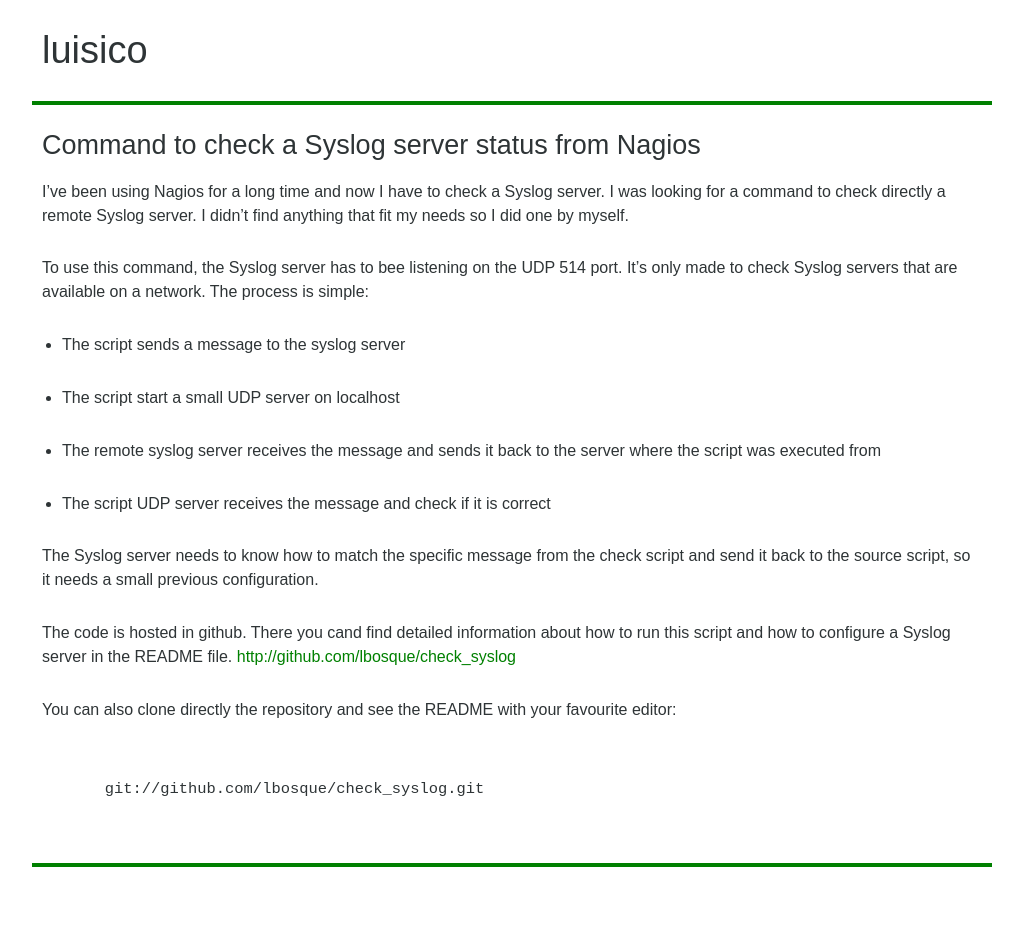
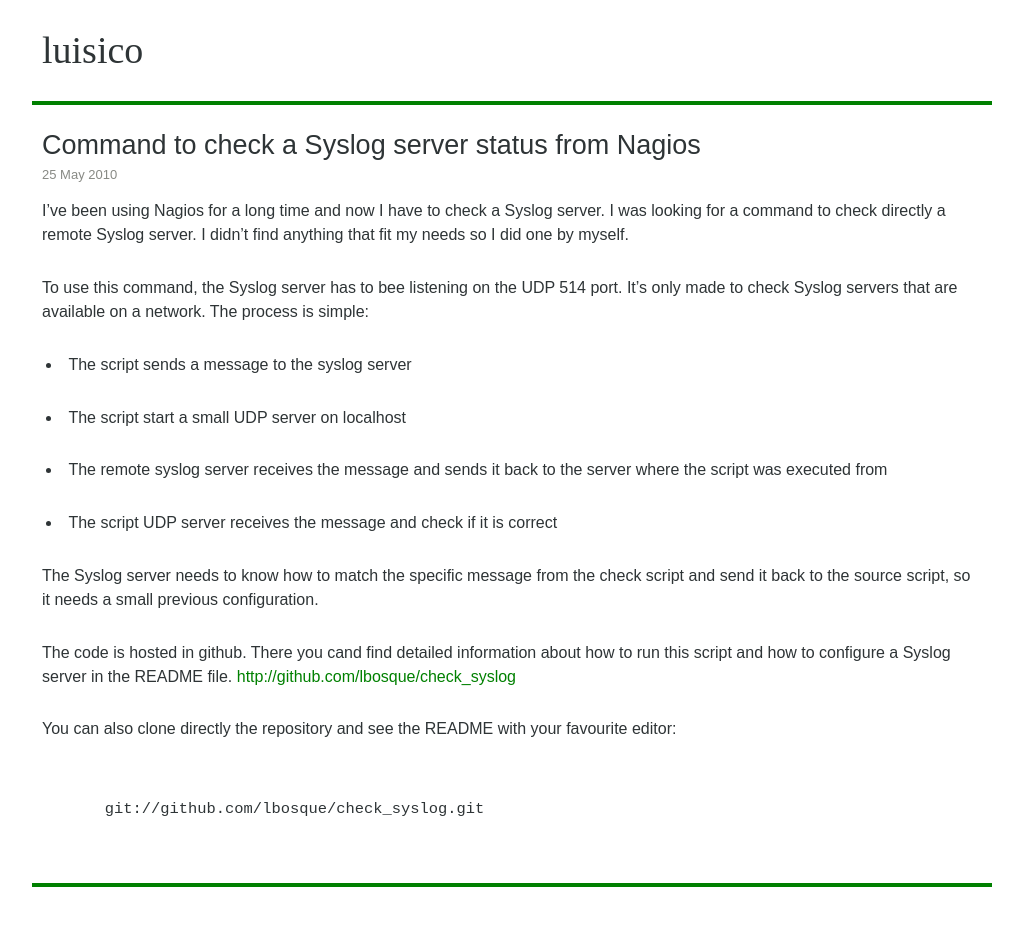
Before and after one commit to luisbosque/luisbosque.github.com, a Jekyll site: the page built from _posts/2010-05-25-command-to-check-a-syslog-server-status-from-nagios.markdown, in a window 1280 px wide. Shown: the whole page, without its empty margins (128-1151 px from the left). Built offline with Jekyll 4.4.1, drawn with Linux system fonts in a browser that asks for light colours; Markdown is read by kramdown in place of the engine named in the settings.

Commit message:
'12 meses' post

```diff
--- a/_layouts/post.html
+++ b/_layouts/post.html
@@ -2,8 +2,6 @@
 layout: base
 ---
 
-<h2>
-<span class="date">{{ page.date | date: "%e %b" }}</span>
-{{ page.title }}
-</h2>
+<h2>{{ page.title }}</h2>
+<span class="date">{{ page.date | date_to_string }}</span>
 {{ content }}
--- a/css/styles.css
+++ b/css/styles.css
@@ -76,6 +76,7 @@
 
 .wrapper h1 a {
   color: #2E3436;
+  font-family: "Nimbus Roman No9 L";
 }
 
 .wrapper h1 a:hover {
@@ -87,8 +88,9 @@
   font-size: 2.7em;
 }
 
-.wrapper h2 span.date {
-  display: none;
+.wrapper span.date {
+  color: #888A85;
+  font-size: small;
 }
 
 .wrapper h3 {
@@ -111,8 +113,21 @@
  color: #2E3436;
 }
 
+.wrapper .content ul#posts span.date {
+  float: right;
+}
+
+.wrapper .content li:hover {
+  background-color: #EBFFC2;
+}
+
 .wrapper .content ul li, .wrapper .content ol li, .wrapper .content p {
   padding: 0.9em 0;
+  font-size: 1.6em;
+}
+
+.wrapper .content ul li, .wrapper .content ol li{
+  padding: 0.9em 0.4em;
   font-size: 1.6em;
 }
 
--- a/index.html
+++ b/index.html
@@ -6,7 +6,7 @@
 <ul id="posts">
   {% for post in site.posts %}
   <li>
-    <a href="{{ post.url }}">{{ post.title }}</a>
+    <a href="{{ post.url }}">{{ post.title }}</a><span class='date'>{{ post.date | date_to_string }}</span>
   </li>
   {% endfor %}
 </ul>
```
Also changed, not shown: _posts/2012-06-28-12-meses.markdown (added, +26 -0 lines), 1 other file.
